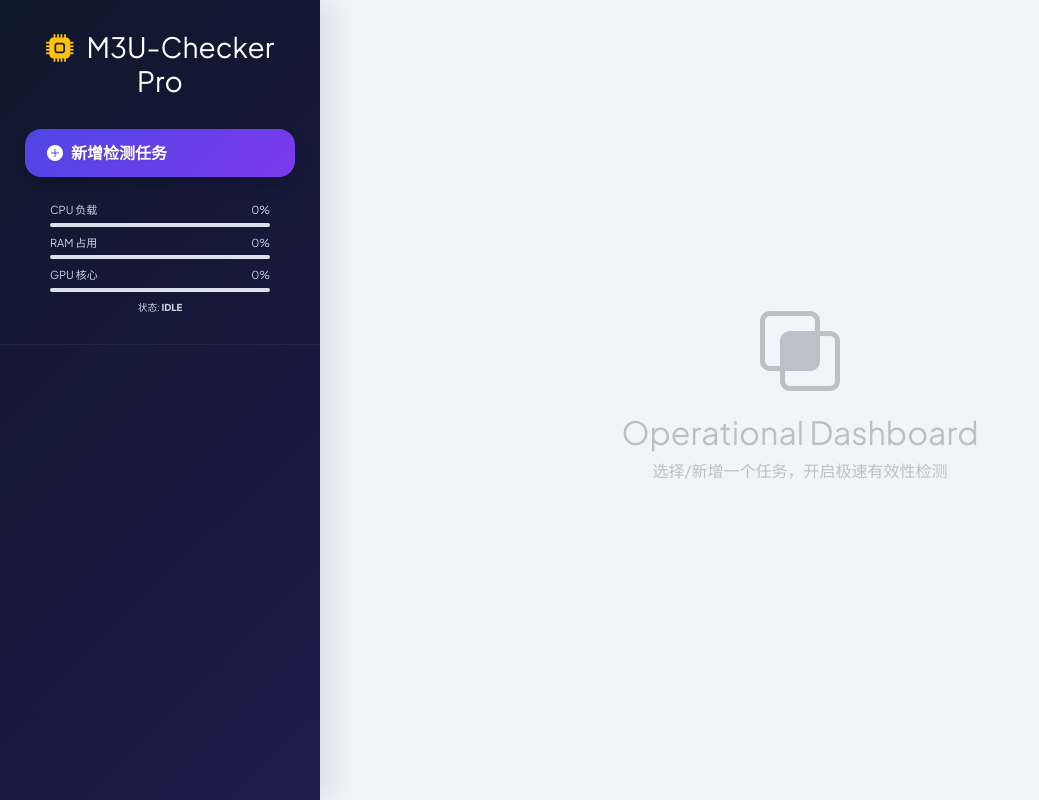
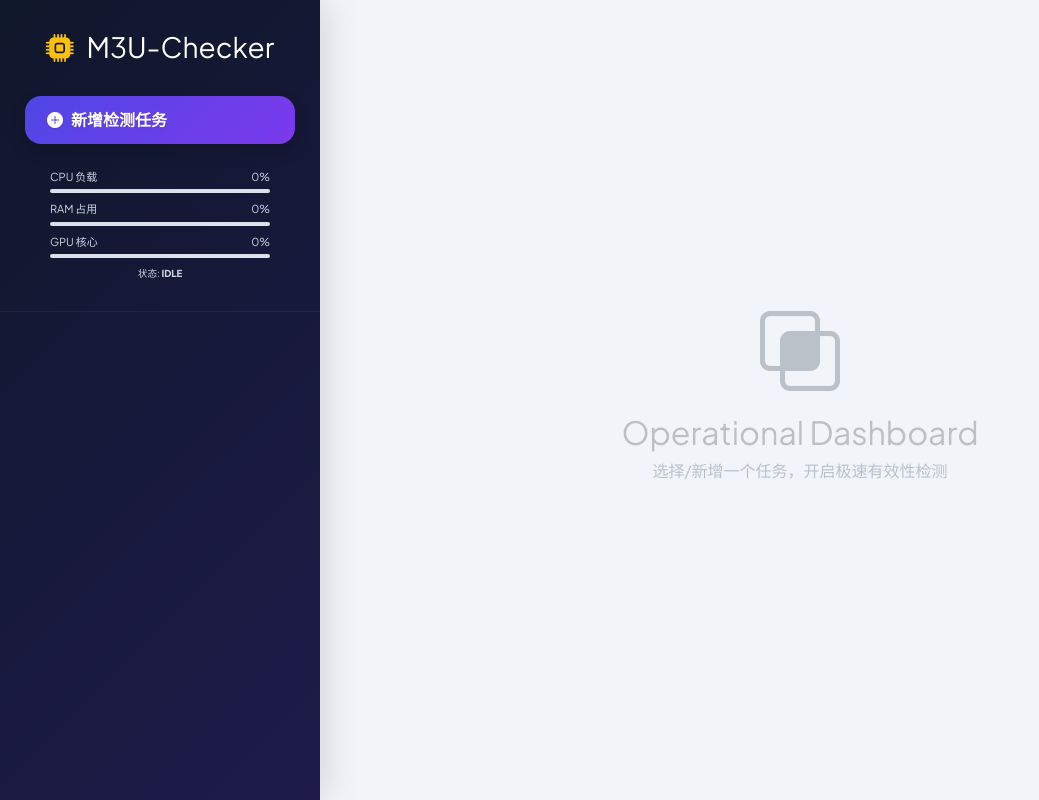
Before and after one commit to JE668/m3u-checker, a Flask app: page / in a window 1280 px wide. Shown: the whole page, without its empty margins (0-1039 px from the left). Run offline with Flask 3, Linux system fonts and the light colour scheme; data that the repository does not hold is empty; parts of the project's set-up code (start-up, migrations or seed data) failed here and were passed over.

Commit message:
Update index.html

```diff
--- a/templates/index.html
+++ b/templates/index.html
@@ -3,7 +3,7 @@
 <head>
     <meta charset="UTF-8">
     <meta name="viewport" content="width=device-width, initial-scale=1.0">
-    <title>m3u-checker Pro | Pro Dashboard</title>
+    <title>m3u-checker Pro | Dashboard</title>
     <link href="https://fonts.googleapis.com/css2?family=Plus+Jakarta+Sans:wght@400;600;800&display=swap" rel="stylesheet">
     <link href="https://cdn.jsdelivr.net/npm/bootstrap@5.3.0/dist/css/bootstrap.min.css" rel="stylesheet">
     <link rel="stylesheet" href="https://cdn.jsdelivr.net/npm/bootstrap-icons@1.10.0/font/bootstrap-icons.css">
@@ -62,7 +62,7 @@
 
 <div class="sidebar">
     <div class="sidebar-header text-center">
-        <h3 class="fw-800 animate__animated animate__fadeInLeft"><i class="bi bi-cpu-fill me-2 text-warning"></i> M3U-Checker Pro</h3>
+        <h3 class="fw-800 animate__animated animate__fadeInLeft"><i class="bi bi-cpu-fill me-2 text-warning"></i> M3U-Checker</h3>
         <button class="btn btn-grad btn-primary-grad w-100 mt-4 shadow" id="addNewTaskBtn">
             <i class="bi bi-plus-circle-fill"></i> 新增检测任务
         </button>
@@ -118,11 +118,8 @@
             <div class="col-md-4"><div class="glass-card chart-card mb-0 text-center" style="height:200px;"><h6>画质占比</h6><div style="height:140px"><canvas id="resChart"></canvas></div></div></div>
             <div class="col-md-4"><div class="glass-card chart-card mb-0 text-center" style="height:200px;"><h6>源有效率</h6><div style="height:140px"><canvas id="stabChart"></canvas></div></div></div>
             <div class="col-md-4"><div class="glass-card chart-card mb-0 text-center" style="height:200px;"><h6>响应延迟</h6><div style="height:140px"><canvas id="latChart"></canvas></div></div></div>
-        </div>
-        <div class="row g-3 mb-5">
             <div class="col-md-4"><div class="glass-card chart-card mb-0 text-center" style="height:200px;"><h6>视频编码</h6><div style="height:140px"><canvas id="vCodecChart"></canvas></div></div></div>
             <div class="col-md-4"><div class="glass-card chart-card mb-0 text-center" style="height:200px;"><h6>音频编码</h6><div style="height:140px"><canvas id="aCodecChart"></canvas></div></div></div>
-            <div class="col-md-4"><div class="glass-card chart-card mb-0 text-center" style="height:200px;"><h6>状态分析</h6><div style="height:140px"><canvas id="hostChart"></canvas></div></div></div>
         </div>
 
         <!-- 5. Log -->
```
